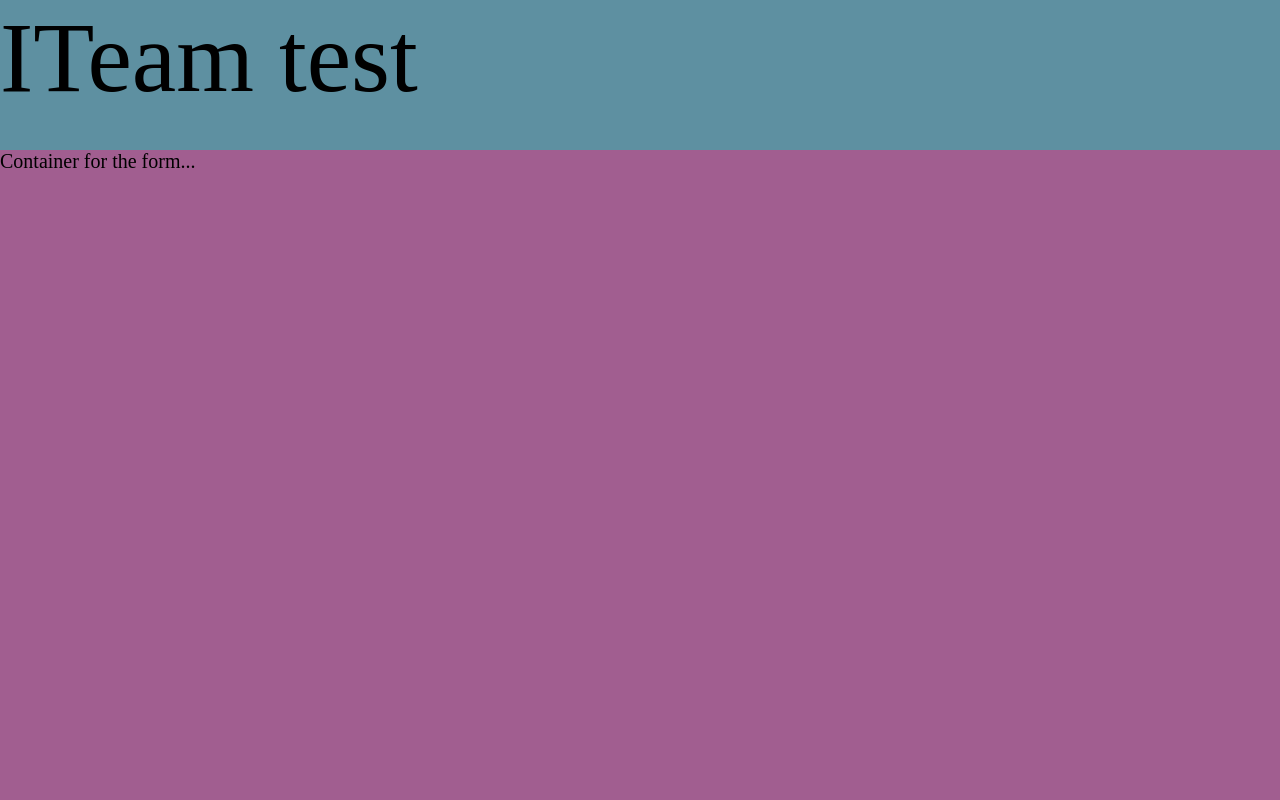
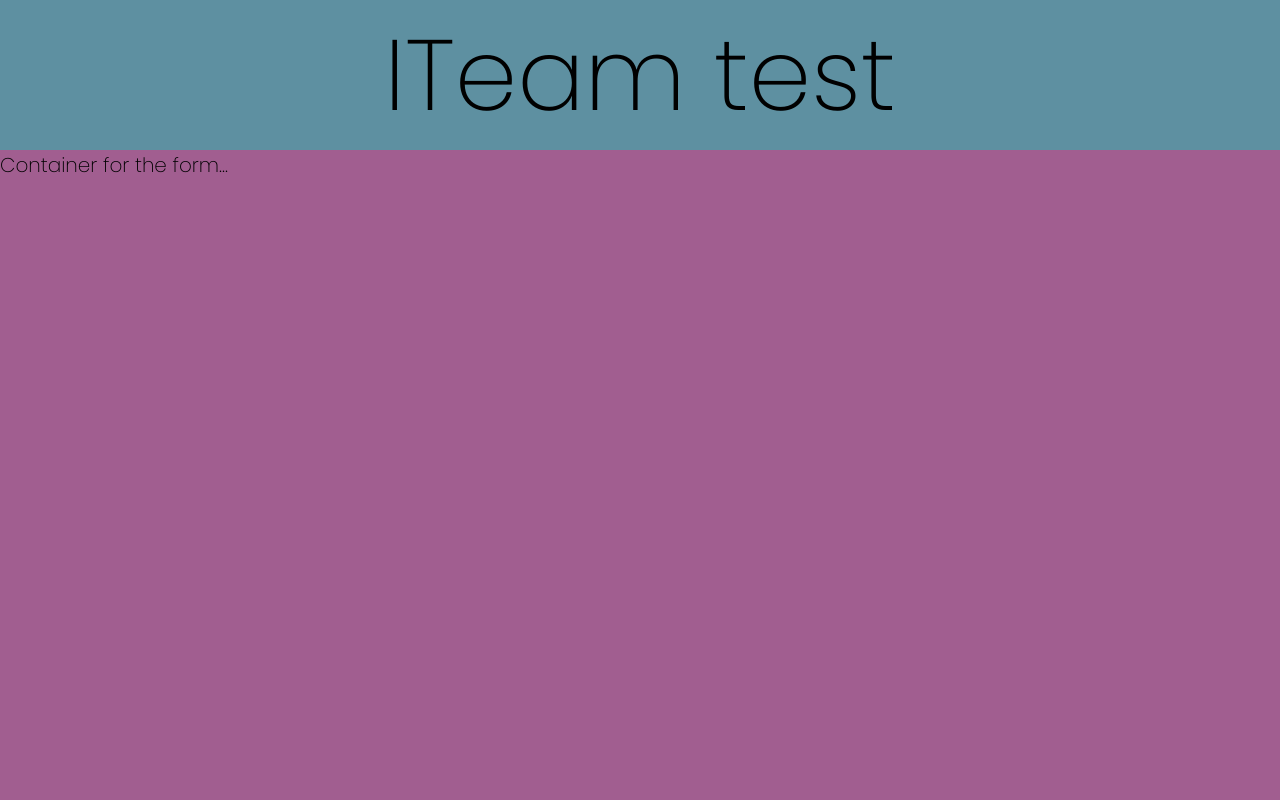
Before and after one commit to Dunridge/iteam-test, an Angular app: page / in a window 1280 px wide. Shown: the top 800 px of the page. Built offline with nearby package versions, Linux system fonts and the light colour scheme.

Commit message:
added the header

```diff
--- a/src/app/components/header/header.component.scss
+++ b/src/app/components/header/header.component.scss
@@ -3,6 +3,9 @@
 .header {
   height: $header-height;
   background: $primary-color;
+  display: flex;
+  justify-content: center;
+  align-items: center;
 
   &__title {
     font-size: 100px;
--- a/src/styles.scss
+++ b/src/styles.scss
@@ -1,6 +1,12 @@
-@import "src/assets/styles/all";
+@import "assets/styles/all";
+@import url('https://fonts.googleapis.com/css2?family=Poppins:ital,wght@0,200;1,400&display=swap');
 
+$poppins: 'Poppins', serif;
+
+// reset styles and apply a global font
 * {
   margin: 0;
   padding: 0;
+  box-sizing: border-box;
+  font-family: $poppins;
 }
```
